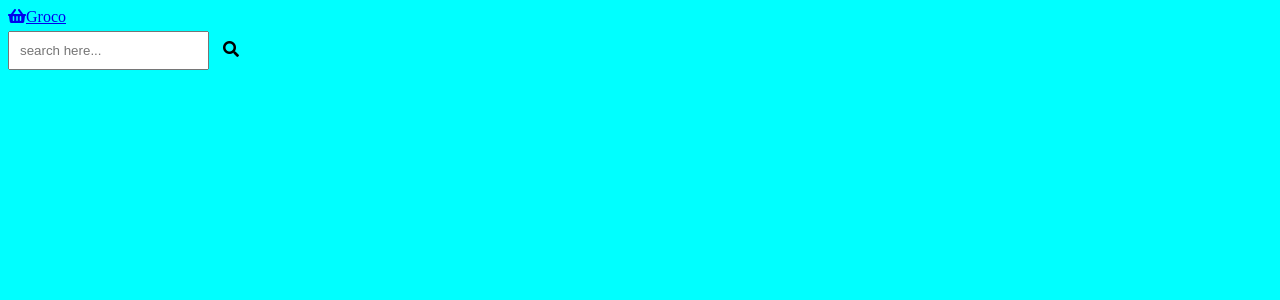
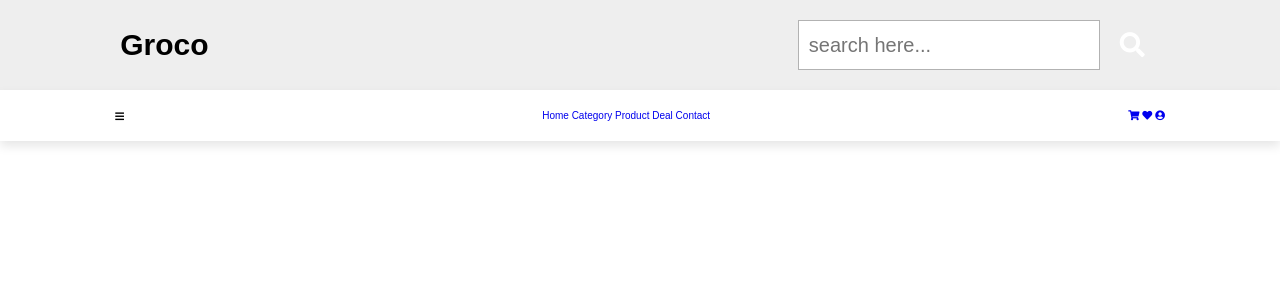
Before and after one commit to Hridoy004/Online-Grocery-Store, a PHP site: page / in a window 1280 px wide. Shown: the top 300 px of the page. Run offline with PHP 8.4, Linux system fonts and the light colour scheme.

Commit message:
add style

```diff
--- a/index.html
+++ b/index.html
@@ -14,7 +14,7 @@
 
     <div class="header-1">
 
-        <a href="#" class="logo"><i class="fas fa-shopping-basket"></i>Groco</a>
+        <a href="#" class="logo"><i c lass="fas fa-shopping-basket"></i>Groco</a>
 
         <form action="" class="search-box-container">
             <input type="search" id="search-box" placeholder="search here...">
@@ -22,6 +22,25 @@
         </form>
 
     </div>
+    <div class="header-2">
+
+        <div id="menu-bar" class="fas fa-bars"></div>
+
+        <nav class="navbar">
+            <a href="#home">home</a>
+            <a href="#category">category</a>
+            <a href="#product">product</a>
+            <a href="#deal">deal</a>
+            <a href="#contact">contact</a>
+        </nav>
+
+        <div class="icons">
+            <a href="#" class="fas fa-shopping-cart"></a>
+            <a href="#" class="fas fa-heart"></a>
+            <a href="#" class="fas fa-user-circle"></a>
+        </div>
+
+    </div>
 </header>
 
     <script type="text/javascript" src="custom.js"></script>
--- a/style.css
+++ b/style.css
@@ -1,10 +1,75 @@
-body {
-    background-color: aqua;
-}
+*{
+    font-family: 'Nunito', sans-serif;
+    margin:0; padding:0;
+    box-sizing: border-box;
+    outline: none; border:none;
+    text-decoration: none;
+    text-transform: capitalize;
+    transition: all .2s linear;
+  }
 
+  html{
+    font-size: 62.5%;
+    overflow-x: hidden;
+    scroll-padding-top: 6.5rem;
+    scroll-behavior: smooth;
+  }
 
-label, input {
-    display:inline-block;
-    padding: 10px;
-    margin-top: 5px;
-}
+  .header-1{
+    background:#eee;
+    display: flex;
+    align-items: center;
+    justify-content: space-between;
+    padding:2rem 9%;
+  }
+
+  .logo{
+    color:var(--black);
+    font-weight: bolder;
+    font-size: 3rem;
+  }
+
+  .logo i{
+    padding-right: .5rem;
+    color:var(--green);
+  }
+
+  .header-1 .search-box-container{
+    display: flex;
+    height:5rem;
+  }
+
+  .header-1 .search-box-container #search-box{
+    height: 100%;
+    width:100%;
+    padding:1rem;
+    font-size: 2rem;
+    color:#333;
+    border:.1rem solid rgba(0,0,0,.3);
+    text-transform: none;
+  }
+
+  .header-1 .search-box-container label{
+    height: 100%;
+    width:8rem;
+    font-size: 2.5rem;
+    line-height: 5rem;
+    color:#fff;
+    background:var(--green);
+    text-align: center;
+    cursor: pointer;
+  }
+
+  .header-1 .search-box-container label:hover{
+    background:var(--black);
+  }
+
+  .header-2{
+    background:#fff;
+    display: flex;
+    align-items: center;
+    justify-content: space-between;
+    padding:2rem 9%;
+    box-shadow: 0 .5rem 1rem rgba(0,0,0,.1);
+    position: relative;
+  }
```
